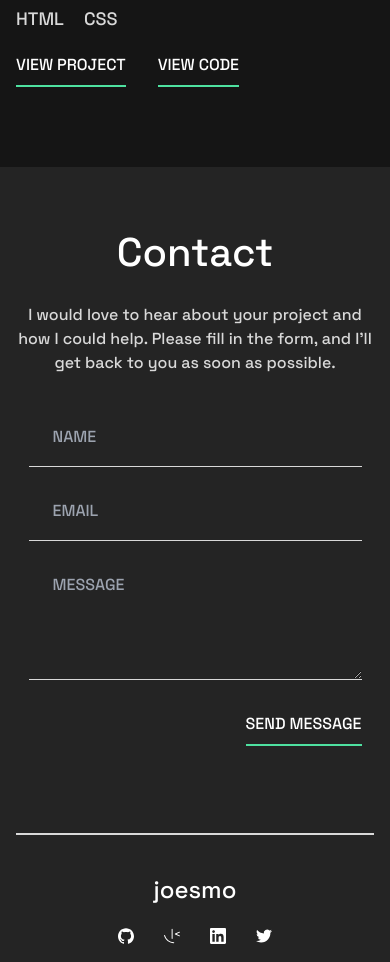
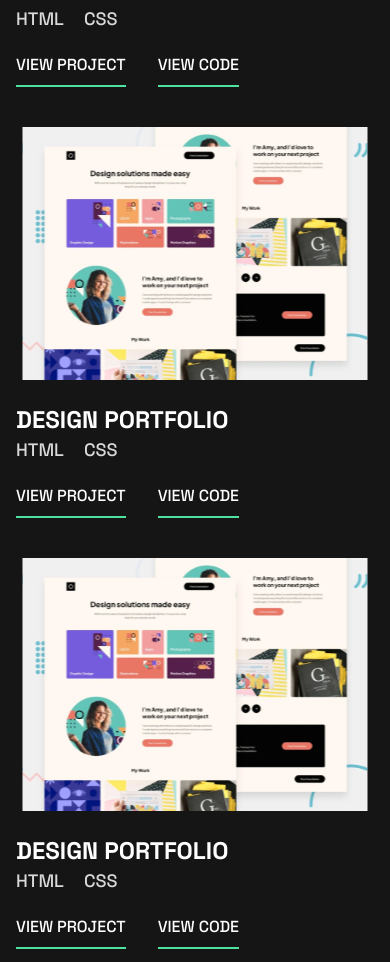
Before and after one commit to jmosesessel/joesmo-portfolio, a React (Vite) app: page / in a window 390 px wide. Shown: the part 2448-3410 px from the top of the page. Built offline with nearby package versions, Linux system fonts and the light colour scheme.

Commit message:
mobile design phase 1

```diff
--- a/src/components/ProjectBox.jsx
+++ b/src/components/ProjectBox.jsx
@@ -3,9 +3,9 @@ import React from "react";
 function ProjectBox({ projects }) {
 	return (
 		<>
-			<div className="flex flex-col gap-[2.5rem]">
+			<div className="grid grid-cols-1 gap-[2.5rem]">
 				{projects.map((project, index) => (
-					<div key={index} className="flex flex-col text-p-white">
+					<div key={index} className=" flex flex-col text-p-white">
 						<img
 							className="w-full h-[15.8125rem] mb-6"
 							src={project.image}
--- a/src/components/ProjectList.jsx
+++ b/src/components/ProjectList.jsx
@@ -11,6 +11,20 @@ function ProjectList() {
 			codeLink: "",
 		},
         {
+			image: DesignPortfolioImg,
+			title: "DESIGN PORTFOLIO",
+			tech: ["HTML", "CSS"],
+			previewLink: "",
+			codeLink: "",
+		},
+		{
+			image: DesignPortfolioImg,
+			title: "DESIGN PORTFOLIO",
+			tech: ["HTML", "CSS"],
+			previewLink: "",
+			codeLink: "",
+		},
+		{
 			image: DesignPortfolioImg,
 			title: "DESIGN PORTFOLIO",
 			tech: ["HTML", "CSS"],
```
